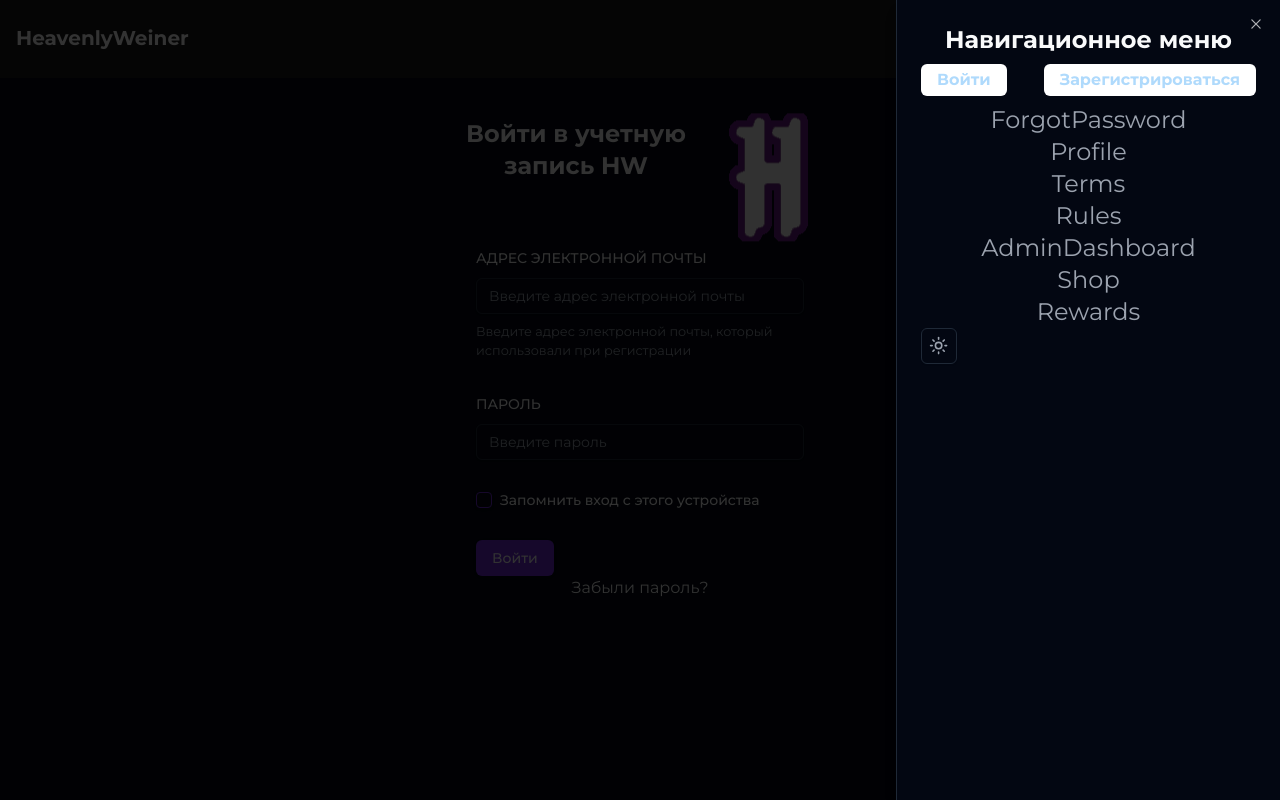
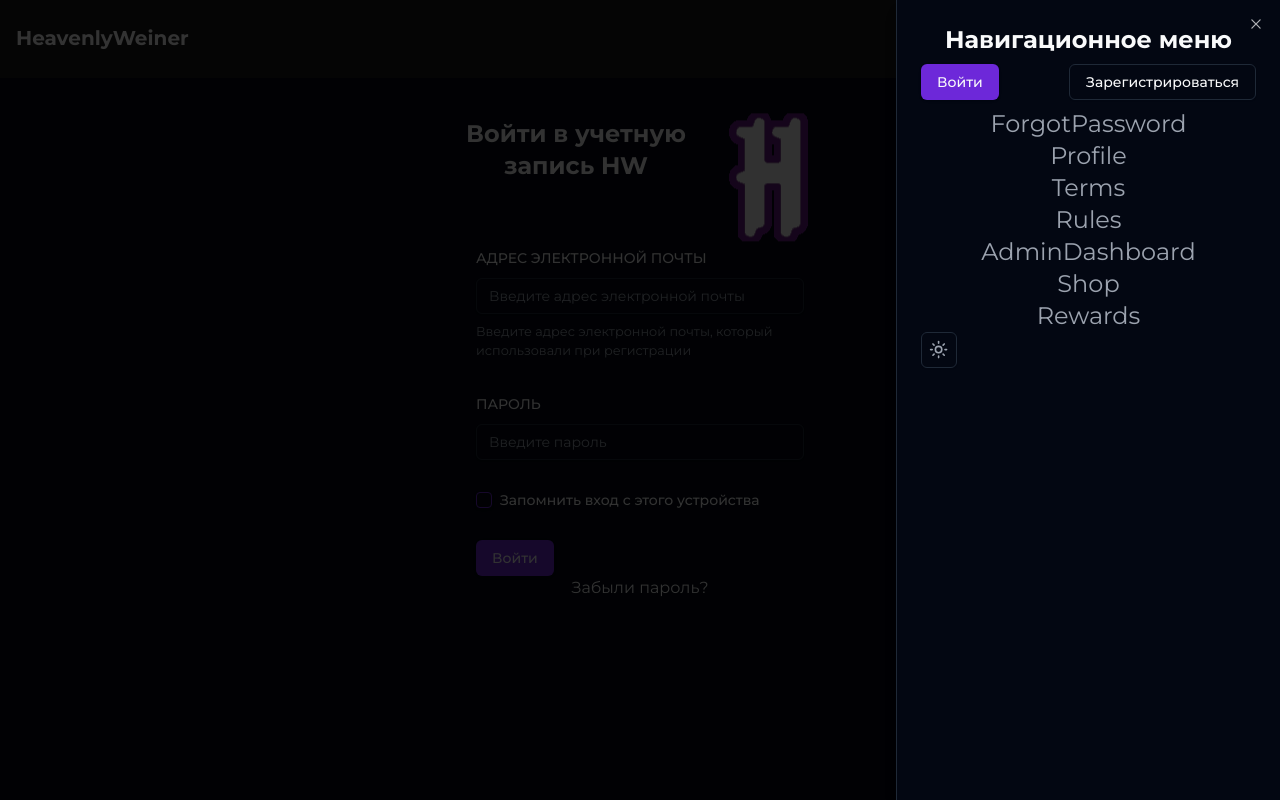
Before and after one commit to Z1ppzy/bigweb, a React (Vite) app: page /admindashboard in a window 1280 px wide. Both pictures are taken after a click on the button 1241 px from the left and 39 px from the top of the page. Shown: the top 800 px of the page. Built offline with nearby package versions, Linux system fonts and the light colour scheme; no server answers.

Commit message:
fixed all errors related to buttons

```diff
--- a/src/Pages/AdminDashboard.tsx
+++ b/src/Pages/AdminDashboard.tsx
@@ -45,13 +45,16 @@ export default function AdminDashBoard() {
     formData.append('title', title);
     formData.append('content', content);
     // formData.append('type', type);
-      if(image) {
+    if (image) {
       formData.append('image', image);
     }
 
     try {
-          const response = await axios.post('http://localhost:8000/api/news', formData);
-          if(response.status === 201) {
+      const response = await axios.post(
+        'http://localhost:8000/api/news',
+        formData
+      );
+      if (response.status === 201) {
         alert('News created successfully');
       }
     } catch (error) {
@@ -106,7 +109,7 @@ export default function AdminDashBoard() {
     <>
       <div className=''>
         <h1
-          className='text-center md:text-left font-bold text-2xl mx-10 bg-clip-text text-transparent bg-gradient-to-r from-pink-900 to-purple-500'
+          className='p-6 text-center md:text-left font-bold text-2xl mx-10 bg-clip-text text-transparent bg-gradient-to-r from-pink-900 to-purple-500'
           style={{ borderBottom: '3px solid', borderColor: '#6b46c1' }}
         >
           Панель управления-админа
@@ -125,15 +128,25 @@ export default function AdminDashBoard() {
                   <div className='grid w-full items-center gap-4'>
                     <div className='flex flex-col space-y-2.5'>
                       <Label htmlFor='name'>Заголовок</Label>
-                      <Input id='text' placeholder='Название новости' value={title} onChange={e => setTitle(e.target.value)} />
+                      <Input
+                        id='text'
+                        autoComplete='off'
+                        placeholder='Название новости'
+                        value={title}
+                        onChange={(e) => setTitle(e.target.value)}
+                      />
                       <Label htmlFor='text'>Содержимое новости</Label>
-                      <Textarea placeholder='Содержимое новости' value={content} onChange={e => setContent(e.target.value)} />
+                      <Textarea
+                        placeholder='Содержимое новости'
+                        value={content}
+                        onChange={(e) => setContent(e.target.value)}
+                      />
                       <Label htmlFor='file'>Изображение новости</Label>
                       <Input type='file' onChange={handleFileChange} />
                     </div>
-                    <div className='flex flex-col space-y-2.5'>
+                    {/* <div className='flex flex-col space-y-2.5'>
                       <Label htmlFor='framework'>Вид новости</Label>
-                      {/* <Select>
+                      <Select>
                         <SelectTrigger id='framework'>
                           <SelectValue placeholder='Выбрать' />
                         </SelectTrigger>
@@ -143,16 +156,15 @@ export default function AdminDashBoard() {
                           <SelectItem value='update' onClick={() => setType('update')}>Обновление</SelectItem>
                           <SelectItem value='maintenance' onClick={() => setType('maintenance')}>Технические работы</SelectItem>
                         </SelectContent>
-                      </Select> */}
+                      </Select>
+                    </div> */}
                   </div>
+                  <div className='flex flex-col items-center mt-4'>
+                    <Button type='submit'>Опубликовать</Button>
                   </div>
-                  <Button type="submit" className='flex justify-center'>Опубликовать</Button>
                 </form>
               </CardContent>
-              <CardFooter className='flex justify-center'>
-
-              </CardFooter>
-
+              <CardFooter className='flex justify-center'></CardFooter>
             </Card>
           </div>
           <div className='flex flex-col items-center '>
@@ -170,6 +182,7 @@ export default function AdminDashBoard() {
                       <Label htmlFor='name'>Никнейм</Label>
                       <Input
                         placeholder='Ник игрока'
+                        autoComplete='off'
                         value={name}
                         onChange={(e) => setName(e.target.value)}
                       />
@@ -214,7 +227,11 @@ export default function AdminDashBoard() {
                   <div className='grid w-full items-center gap-4'>
                     <div className='flex flex-col space-y-2.5'>
                       <Label htmlFor='name'>Никнейм</Label>
-                      <Input id='name' placeholder='Ник игрока' />
+                      <Input
+                        id='name'
+                        autoComplete='off'
+                        placeholder='Ник игрока'
+                      />
                     </div>
                     <div className='flex flex-col space-y-2.5'>
                       <Label htmlFor='framework'>Роль</Label>
@@ -235,12 +252,12 @@ export default function AdminDashBoard() {
                       </Select>
                     </div>
                   </div>
+                  <div className='flex justify-between mt-6'>
+                    <Button variant='outline'>Проверить</Button>
+                    <Button>Готово</Button>
+                  </div>
                 </form>
               </CardContent>
-              <CardFooter className='flex justify-between'>
-                <Button variant='outline'>Проверить</Button>
-                <Button>Готово</Button>
-              </CardFooter>
             </Card>
           </div>
         </div>
--- a/src/components/LoginButton.tsx
+++ b/src/components/LoginButton.tsx
@@ -2,6 +2,7 @@ import { Link } from 'react-router-dom';
 import { useState, useEffect } from 'react';
 import { HiMail } from "react-icons/hi";
 import FormVanila from '@/components/FormVanilla';
+import { Button } from './ui/button';
 
 export default function LoginButton() {
   const [isLoggedIn, setIsLoggedIn] = useState(false);
@@ -17,9 +18,8 @@ export default function LoginButton() {
   return (
     <Link
       to='/login'
-      className='bg-someblack w-fit py-1 px-4 rounded-md text-iney font-bold dark:bg-white'
     >
-      Войти
+      <Button>Войти</Button>
     </Link>
   );
 }
--- a/src/components/RegisterButton.tsx
+++ b/src/components/RegisterButton.tsx
@@ -1,6 +1,7 @@
 import { Link } from 'react-router-dom';
-import { useState, useEffect } from 'react'
+import { useState, useEffect } from 'react';
 import LogoutButton from './LogoutButton';
+import { Button } from './ui/button';
 
 export default function RegisterButton() {
   const [isLoggedIn, setIsLoggedIn] = useState(false);
@@ -14,11 +15,8 @@ export default function RegisterButton() {
     return <LogoutButton />;
   }
   return (
-    <Link
-      to='/register'
-      className='bg-someblack w-fit px-4 py-1 rounded-md text-iney font-bold dark:bg-white'
-    >
-      Зарегистрироваться
+    <Link to='/register'>
+      <Button variant={'outline'}>Зарегистрироваться</Button>
     </Link>
   );
 }
```
Lines whose indentation alone changed are shown as unchanged.
